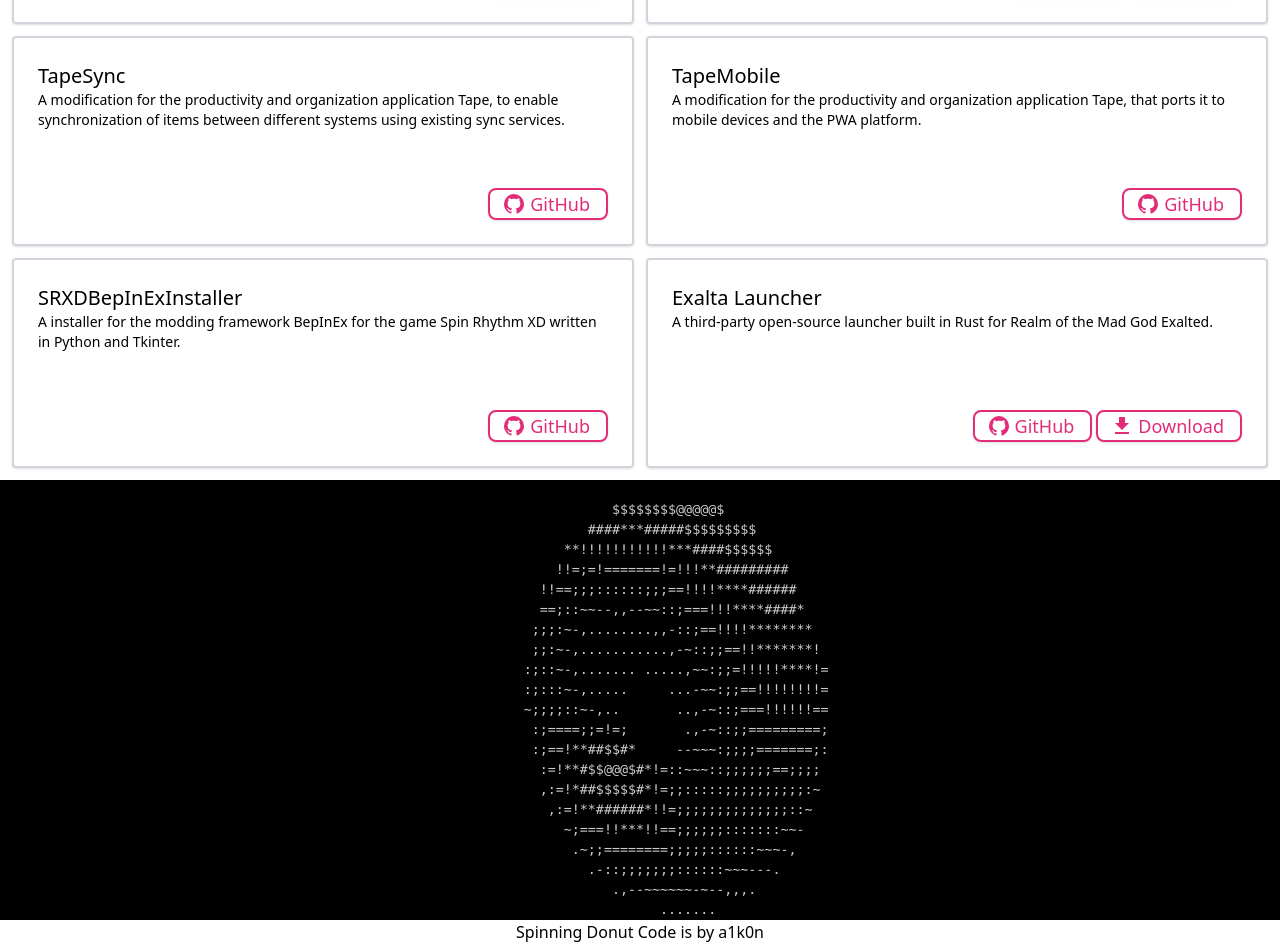
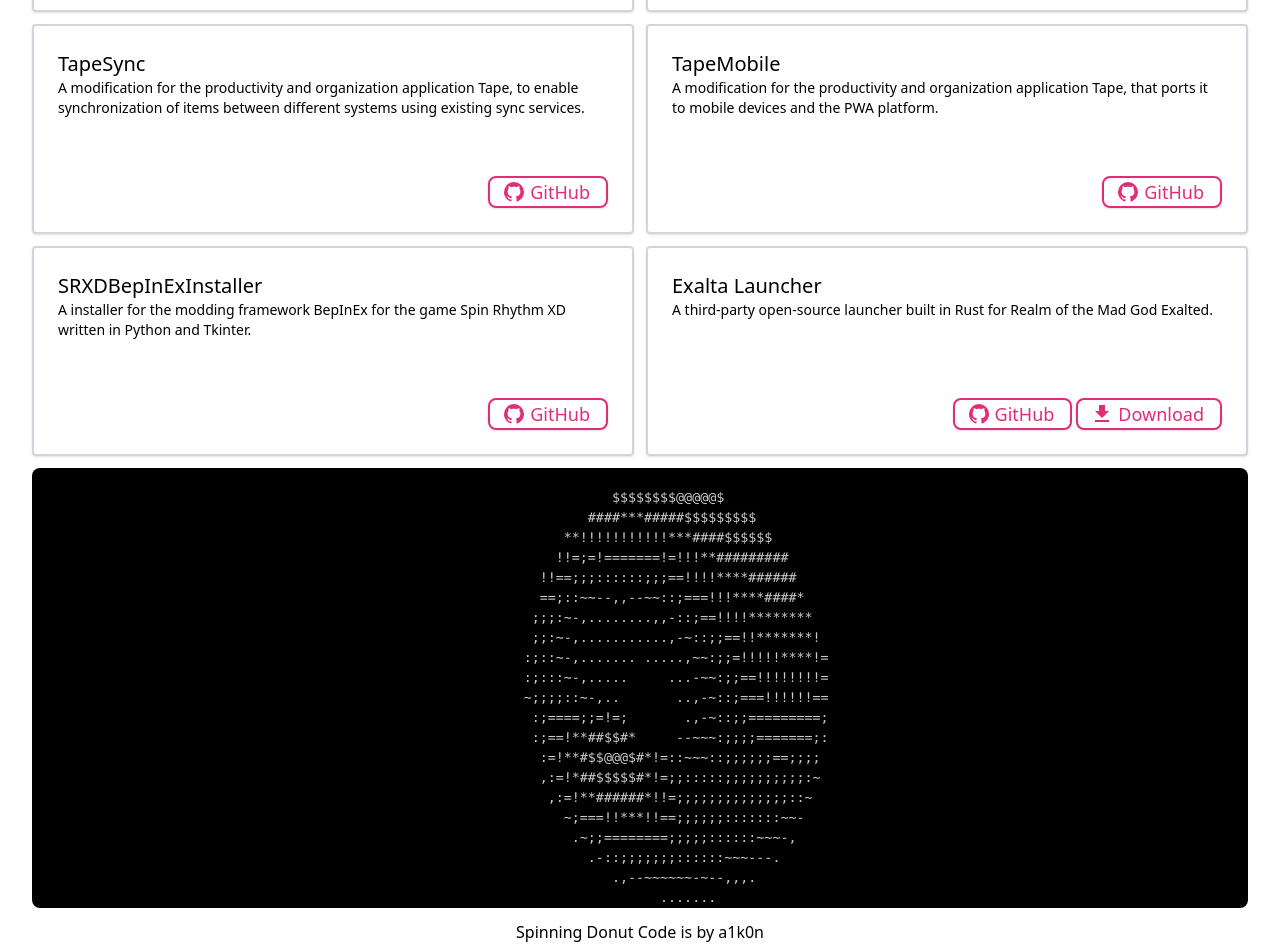
Before and after one commit to amydevs/amydevs.github.io, a Next.js app: page /portfolio in a window 1280 px wide. Shown: the part 262-1214 px from the top of the page. Built offline with nearby package versions, Linux system fonts and the light colour scheme.

Commit message:
made changes to page

```diff
--- a/src/components/Donut.tsx
+++ b/src/components/Donut.tsx
@@ -1,12 +1,11 @@
-import { NextPage } from "next";
-import { useEffect, useState } from "react";
+import { FC, useEffect, useState } from "react";
 
 let
     A = 1,
     B = 1
 ;
 
-const Donut: NextPage = () => {
+const Donut: FC<JSX.IntrinsicElements["div"]> = (props) => {
     const [donut_text, set_donut_text] = useState("Donut");
 
     const asciiframe = () => {
@@ -48,7 +47,7 @@ const Donut: NextPage = () => {
     });
 
     return (
-        <div>
+        <div {...props}>
             <pre
                 id="d"
                 style={{
--- a/src/components/Header.tsx
+++ b/src/components/Header.tsx
@@ -12,7 +12,7 @@ const Header: FC = () => {
         <Disclosure as="nav" className="fixed top-0 left-0 right-0 z-50 dark:bg-[#1C1B22] bg-white">
             {({open, close}) => (
                 <>
-                    <div className={`mx-auto max-w-7xl px-3 sm:px-6 lg:px-8 sm:border-b-0 border-b-[1px] border-white/30 ${!open && "shadow-lg scroll0:shadow-none transition-all"}`}>
+                    <div className={`auto-limit-w sm:border-b-0 border-b-[1px] border-white/30 ${!open && "shadow-lg scroll0:shadow-none transition-all"}`}>
                         <div className="relative flex h-14 items-center justify-between">
                             <div className="absolute inset-y-0 right-0 flex items-center sm:hidden">
                                 {/* Mobile menu button*/}
--- a/src/pages/portfolio.tsx
+++ b/src/pages/portfolio.tsx
@@ -9,15 +9,15 @@ import IconButton from "components/IconButton";
 
 const Portfolio: NextPage = () => {
     return(
-        <div className="pt-16 pb-2">
-            <div className="flex flex-wrap gap-3 p-3">
+        <div className="pt-16 pb-2 auto-limit-w space-y-3">
+            <div className="flex flex-wrap gap-3">
                 {
                     project_cards.map((card, i) => {
                         return <ProjectCard key={i} {...card} />
                     })
                 }
             </div>
-            <Donut />
+            <Donut className="rounded-lg overflow-hidden" />
             <div className="text-center">
                 Spinning Donut Code is by&nbsp;
                 <a href="https://www.a1k0n.net/2011/07/20/donut-math.html">
--- a/src/pages/radio.tsx
+++ b/src/pages/radio.tsx
@@ -2,7 +2,7 @@ import { NextPage } from 'next';
 
 const Radio: NextPage = () => {
     return (
-        <div className="pt-20 sm:px-36 p-8">
+        <div className="pt-20 auto-limit-w">
             <iframe className="card p-0" src="https://open.spotify.com/embed/artist/15HdoPMP89EsIfIvN1coko?utm_source=generator&theme=0" width="100%" height="380" frameBorder="0" allowFullScreen allow="autoplay; clipboard-write; encrypted-media; fullscreen; picture-in-picture"></iframe>
         </div>
     )
--- a/src/styles/globals.css
+++ b/src/styles/globals.css
@@ -3,6 +3,10 @@
 @tailwind utilities;
 
 @layer base {
+    .auto-limit-w {
+        @apply mx-auto max-w-7xl px-3 sm:px-6 lg:px-8
+    }
+
     .card {
         @apply rounded border-2 border-primary p-6 shadow
     }
```
